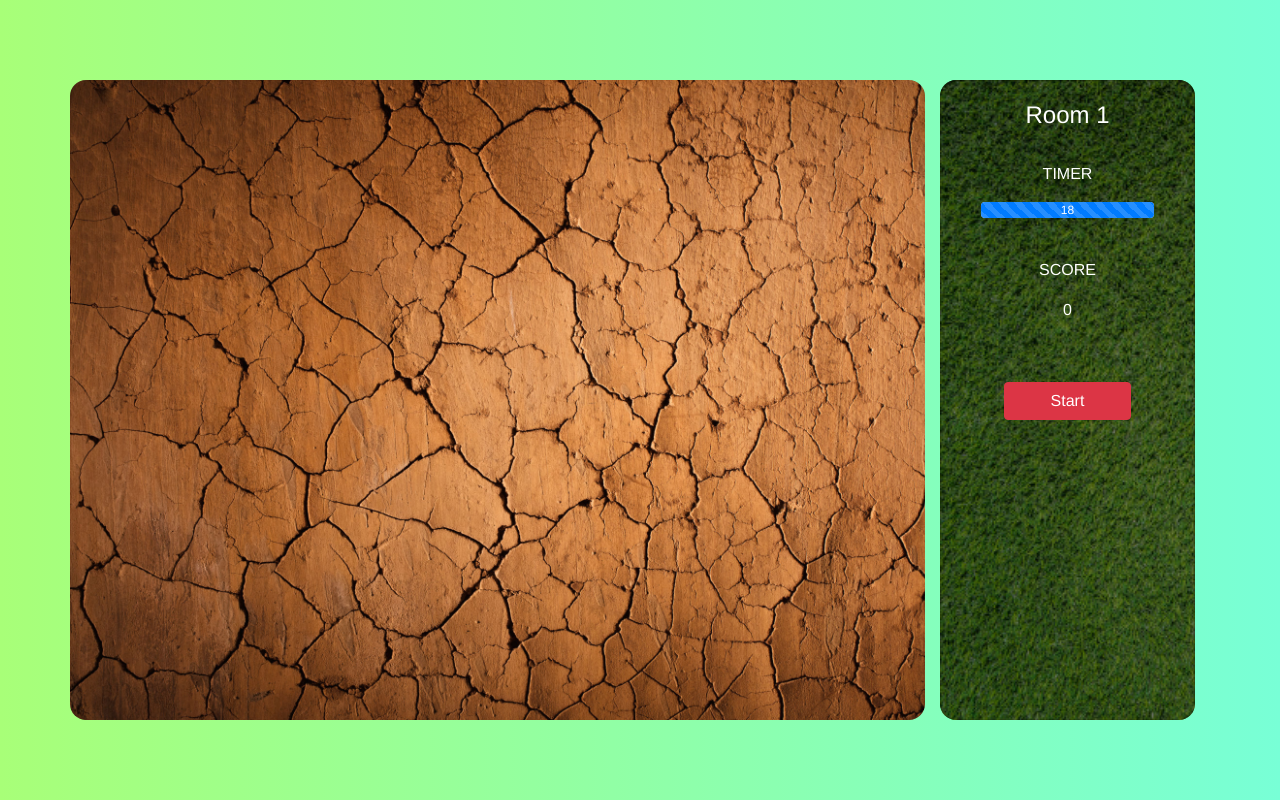
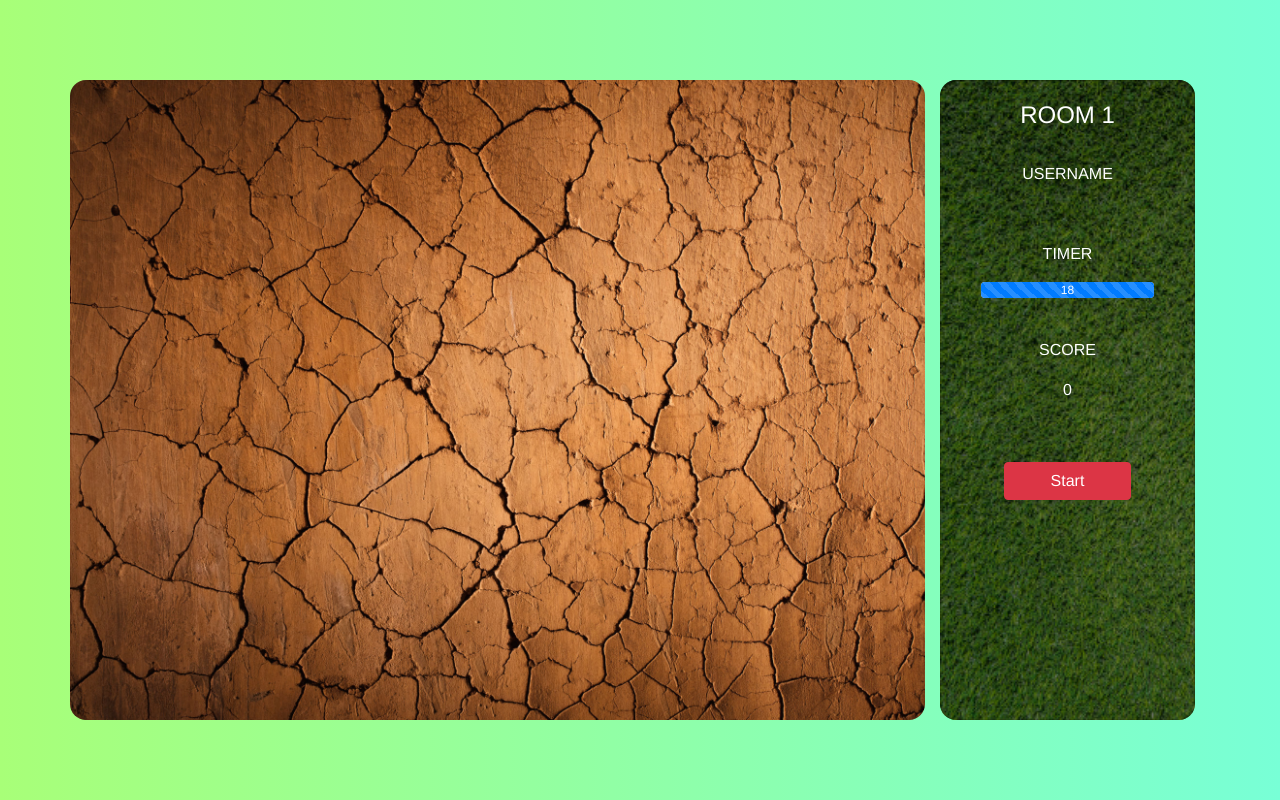
Before and after one commit to DashDashClick/client, a Vue app: page /inGame/1 in a window 1280 px wide. Built offline with nearby package versions, Linux system fonts and the light colour scheme; no server answers.

Commit message:
vuex added

```diff
--- a/src/store/index.js
+++ b/src/store/index.js
@@ -5,8 +5,13 @@ Vue.use(Vuex)
 
 export default new Vuex.Store({
   state: {
+    roomName: '',
+    userName: ''
   },
   mutations: {
+    SET_USER_NAME (state, data) {
+      state.userName = data
+    }
   },
   actions: {
   },
--- a/src/views/inGame.vue
+++ b/src/views/inGame.vue
@@ -13,7 +13,11 @@
       <b-col cols="3">
         <div class="scoreboard">
           <b-card class="scoreContainer">
-            <b-card-title>Room {{this.$route.params.id}}</b-card-title>
+            <b-card-title>ROOM {{this.$route.params.id}}</b-card-title>
+            <b-card-body>
+              <b-card-text>USERNAME</b-card-text>
+              <b-card-text>{{ userName }}</b-card-text>
+            </b-card-body>
             <b-card-body>
               <b-card-text>TIMER</b-card-text>
               <b-progress :value="countdown" :max="maxTimer" show-value animated></b-progress>
@@ -36,6 +40,7 @@
 </template>
 <script>
 import io from 'socket.io-client'
+import { mapState } from 'vuex'
 
 export default {
   name: 'inGame',
@@ -58,7 +63,10 @@ export default {
         'margin-top': this.atas,
         'margin-left': this.kiri
       }
-    }
+    },
+    ...mapState([
+      'userName'
+    ])
   },
   methods: {
     mulai () {
--- a/src/views/landingPage.vue
+++ b/src/views/landingPage.vue
@@ -66,6 +66,9 @@ export default {
     },
     fetchRoom () {
       this.socket.emit('fetchRoom')
+    },
+    setUsername (username) {
+      this.$store.commit('SET_USER_NAME', username)
     }
   },
   created () {
@@ -85,6 +88,11 @@ export default {
       console.log(payload, 'joined the room')
       this.$router.push(`/inGame/${payload.id}`)
     })
+  },
+  watch: {
+    userName (username) {
+      this.setUsername(username)
+    }
   }
 }
 </script>
```
